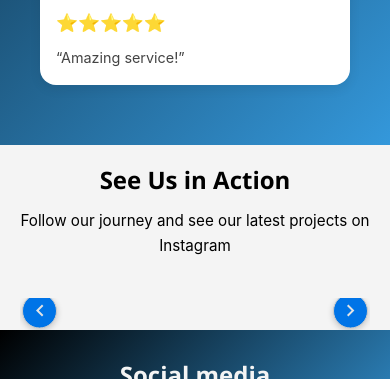
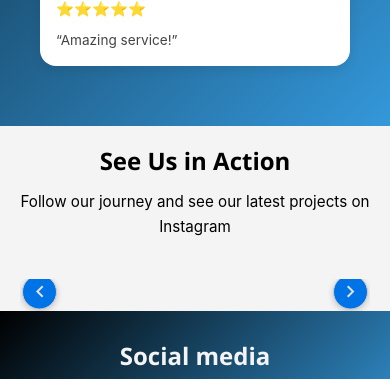
Before and after one commit to abimad123/KirpaRep, a plain HTML site: page index.html in a window 390 px wide. Shown: the part 5664-6043 px from the top of the page. Drawn offline with nearby package versions, Linux system fonts and the light colour scheme; no server answers; a script that the page names is missing.

Commit message:
Update styles.css

```diff
--- a/assets/styles.css
+++ b/assets/styles.css
@@ -675,8 +675,11 @@ main {
   .testimonial-card {
     padding: 16px;
   }
+  .stars {
+    font-size: 0.9rem;
+  }
   .testimonial-text {
-    font-size: 0.9rem;
+    font-size: 0.85rem;
   }
 }
 
```
